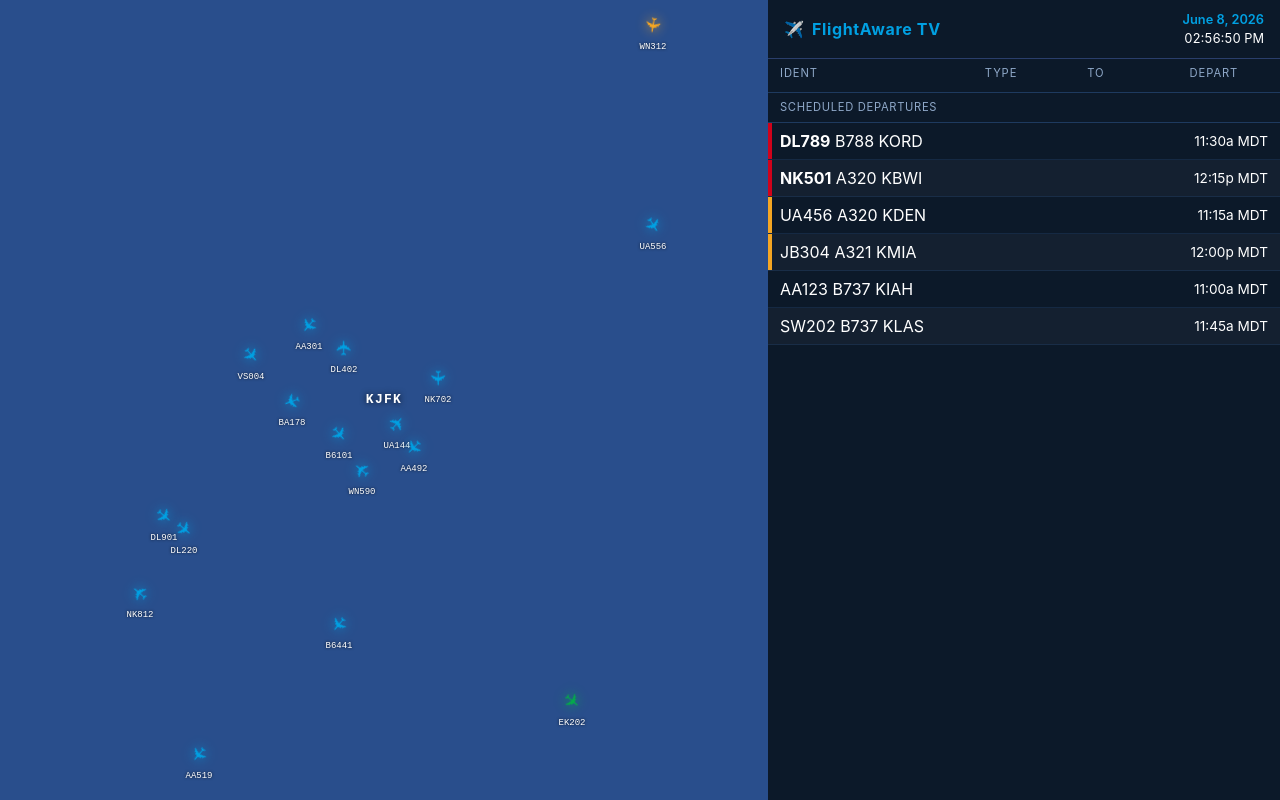
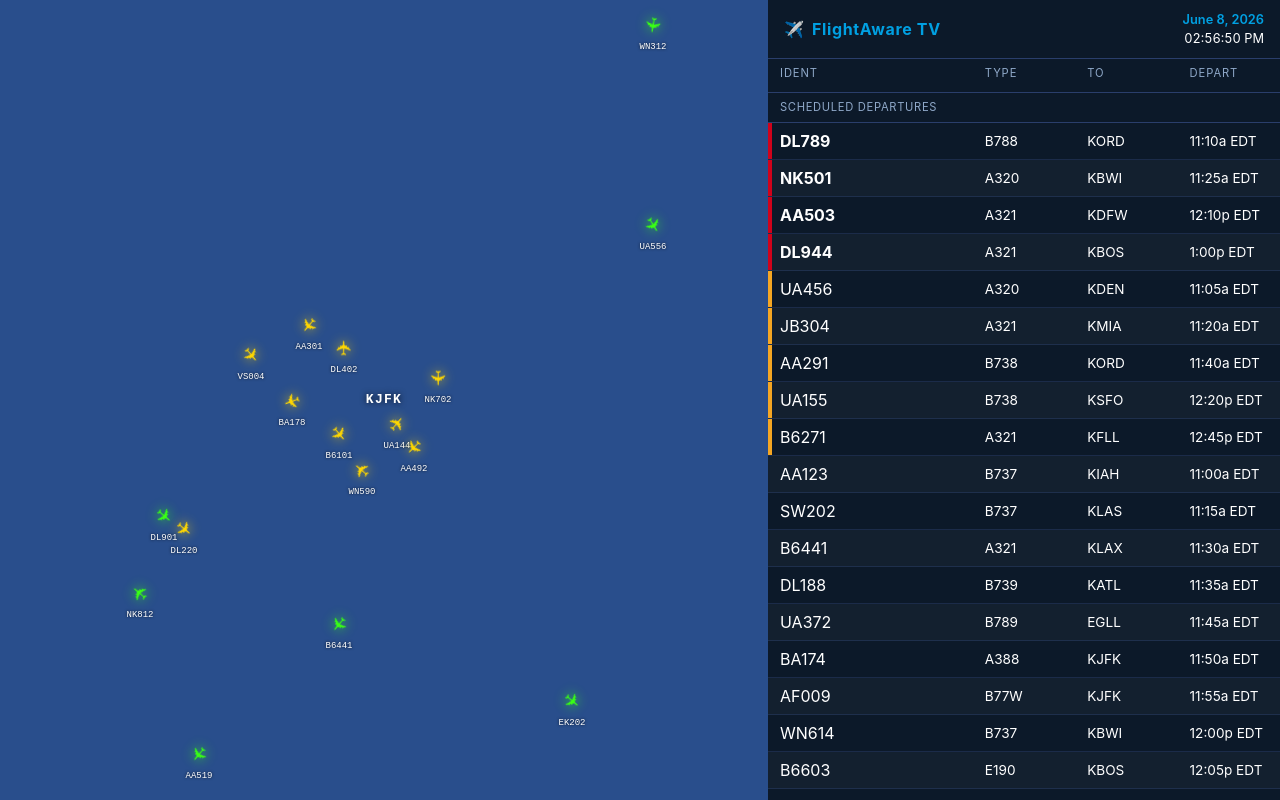
Before and after one commit to hirekarl/flightaware_tv_oracle, a React (Vite) app in the folder frontend/: page / in a window 1280 px wide. Built offline with nearby package versions, Linux system fonts and the light colour scheme; no server answers.

Commit message:
feat(frontend): fix icon colors, align board columns, expand mock flight list
map icons: green #39FF14 airborne / yellow #FFD700 on ground; flight board
rows switched to grid layout so TYPE and TO columns align with headers;
expand mockFlights from 6 to 25 entries to fill the sidebar panel

```diff
--- a/frontend/src/components/FlightCard.tsx
+++ b/frontend/src/components/FlightCard.tsx
@@ -18,20 +18,19 @@ const STATUS_STYLE: Record<OperationalStatus, React.CSSProperties> = {
 };
 
 export default function FlightCard({ flight }: Props) {
-  const { operationalStatus, flightId, aircraftType, route } = flight;
+  const { operationalStatus, flightId } = flight;
 
   return (
     <article
       className={STATUS_CLASS[operationalStatus]}
-      style={{ padding: '6px 12px', flex: 1, ...STATUS_STYLE[operationalStatus] }}
+      style={{ padding: '6px 12px', ...STATUS_STYLE[operationalStatus] }}
       data-status={operationalStatus}
     >
       <span
         style={operationalStatus === 'CRITICAL' ? { fontWeight: 'bold' } : undefined}
       >
         {flightId}
-      </span>{' '}
-      <span>{aircraftType}</span> <span>{route.destination}</span>
+      </span>
     </article>
   );
 }
--- a/frontend/src/components/MapPanel.tsx
+++ b/frontend/src/components/MapPanel.tsx
@@ -65,29 +65,11 @@ const FA_STYLE: maplibregl.StyleSpecification = {
   ],
 };
 
-function isInternational(ac: JFKAircraft): boolean {
-  return (
-    ac.altitudeFt > 30000 &&
-    (!ac.origin.startsWith('K') || !ac.destination.startsWith('K'))
-  );
-}
-
 function statusColor(ac: JFKAircraft): string {
-  if (isInternational(ac)) return '#00A0E2';
-  switch (ac.status) {
-    case 'Taxiing':
-      return '#00A0E2';
-    case 'On Approach':
-      return '#05A94B';
-    case 'On Time':
-      return '#00A0E2';
-    case 'Delayed':
-      return '#F5A623';
-    case 'Departed':
-      return '#00A0E2';
-    case 'Landed':
-      return '#2A3E6B';
+  if (ac.status === 'Taxiing' || ac.status === 'Landed') {
+    return '#FFD700'; // aviation yellow — on ground
   }
+  return '#39FF14'; // neon green — airborne
 }
 
 function makeIconHtml(ac: JFKAircraft): string {
--- a/frontend/src/components/MockFlightBoard.tsx
+++ b/frontend/src/components/MockFlightBoard.tsx
@@ -5,6 +5,8 @@ import FlightCard from './FlightCard';
 interface Props {
   flights: MockFlightEntry[];
 }
+
+const GRID = '2fr 1fr 1fr 1fr';
 
 const headerCell: React.CSSProperties = {
   padding: '6px 12px',
@@ -14,8 +16,15 @@ const headerCell: React.CSSProperties = {
   textAlign: 'left',
 };
 
+const dataCell: React.CSSProperties = {
+  padding: '6px 12px',
+  fontSize: '0.85rem',
+  color: '#fff',
+  whiteSpace: 'nowrap',
+};
+
 const departCell: React.CSSProperties = {
-  padding: '4px 12px',
+  padding: '6px 12px',
   fontSize: '0.85rem',
   color: '#fff',
   whiteSpace: 'nowrap',
@@ -36,8 +45,8 @@ export default function MockFlightBoard({ flights }: Props) {
       <div
         style={{
           display: 'grid',
-          gridTemplateColumns: '2fr 1fr 1fr 1fr',
-          borderBottom: '1px solid #1e3a5f',
+          gridTemplateColumns: GRID,
+          borderBottom: '1px solid #2A3E6B',
           paddingBottom: '4px',
         }}
       >
@@ -54,26 +63,28 @@ export default function MockFlightBoard({ flights }: Props) {
           fontSize: '0.7rem',
           padding: '6px 12px',
           letterSpacing: '0.06em',
-          borderBottom: '1px solid #1e3a5f',
+          borderBottom: '1px solid #2A3E6B',
           textTransform: 'uppercase',
         }}
       >
         Scheduled Departures
       </div>
 
-      {/* Flight rows — FlightCard renders IDENT + TYPE + DESTINATION */}
+      {/* Flight rows — each column is a separate grid cell */}
       {flights.map((flight, idx) => (
         <div
           key={flight.flightId}
           style={{
-            display: 'flex',
+            display: 'grid',
+            gridTemplateColumns: GRID,
             alignItems: 'center',
-            justifyContent: 'space-between',
             background: idx % 2 === 0 ? 'transparent' : 'rgba(255,255,255,0.03)',
-            borderBottom: '1px solid rgba(30,58,95,0.5)',
+            borderBottom: '1px solid rgba(42,62,107,0.5)',
           }}
         >
           <FlightCard flight={flight} />
+          <span style={dataCell}>{flight.aircraftType}</span>
+          <span style={dataCell}>{flight.route.destination}</span>
           <span style={departCell}>{flight.departTime}</span>
         </div>
       ))}
--- a/frontend/src/fixtures/mockFlights.ts
+++ b/frontend/src/fixtures/mockFlights.ts
@@ -18,7 +18,7 @@ export const mockFlights: MockFlightEntry[] = [
       downstreamImpact: 'None',
       recommendedAction: 'Maintain current heading',
     },
-    departTime: '11:00a MDT',
+    departTime: '11:00a EDT',
   },
   {
     flightId: 'UA456',
@@ -33,7 +33,7 @@ export const mockFlights: MockFlightEntry[] = [
       downstreamImpact: 'Gate delay likely 20–30 min',
       recommendedAction: 'Hold pattern, notify gate ops',
     },
-    departTime: '11:15a MDT',
+    departTime: '11:05a EDT',
   },
   {
     flightId: 'DL789',
@@ -48,7 +48,7 @@ export const mockFlights: MockFlightEntry[] = [
       downstreamImpact: '3 connecting flights at risk',
       recommendedAction: 'Declare minimum fuel, coordinate KMDW crew',
     },
-    departTime: '11:30a MDT',
+    departTime: '11:10a EDT',
   },
   {
     flightId: 'SW202',
@@ -63,7 +63,7 @@ export const mockFlights: MockFlightEntry[] = [
       downstreamImpact: 'None',
       recommendedAction: 'No action required',
     },
-    departTime: '11:45a MDT',
+    departTime: '11:15a EDT',
   },
   {
     flightId: 'JB304',
@@ -78,7 +78,7 @@ export const mockFlights: MockFlightEntry[] = [
       downstreamImpact: 'Arrival delay 35 min',
       recommendedAction: 'Monitor fuel state, advise cabin crew',
     },
-    departTime: '12:00p MDT',
+    departTime: '11:20a EDT',
   },
   {
     flightId: 'NK501',
@@ -93,6 +93,291 @@ export const mockFlights: MockFlightEntry[] = [
       downstreamImpact: 'Emergency fuel declaration imminent',
       recommendedAction: 'Divert KDCA immediately, notify ATC',
     },
-    departTime: '12:15p MDT',
+    departTime: '11:25a EDT',
+  },
+  {
+    flightId: 'B6441',
+    aircraftType: 'A321',
+    route: { departure: 'KJFK', destination: 'KLAX' },
+    operationalStatus: 'NORMAL',
+    deviationType: 'NONE',
+    telemetry: { fuelRemainingMin: 240, altitude: 38000 },
+    aiAnalysis: {
+      summaryTitle: 'On track',
+      rootCause: 'None',
+      downstreamImpact: 'None',
+      recommendedAction: 'No action required',
+    },
+    departTime: '11:30a EDT',
+  },
+  {
+    flightId: 'DL188',
+    aircraftType: 'B739',
+    route: { departure: 'KJFK', destination: 'KATL' },
+    operationalStatus: 'NORMAL',
+    deviationType: 'NONE',
+    telemetry: { fuelRemainingMin: 165, altitude: 36000 },
+    aiAnalysis: {
+      summaryTitle: 'On track',
+      rootCause: 'None',
+      downstreamImpact: 'None',
+      recommendedAction: 'No action required',
+    },
+    departTime: '11:35a EDT',
+  },
+  {
+    flightId: 'AA291',
+    aircraftType: 'B738',
+    route: { departure: 'KJFK', destination: 'KORD' },
+    operationalStatus: 'WARNING',
+    deviationType: 'NONE',
+    telemetry: { fuelRemainingMin: 88, altitude: 33000 },
+    aiAnalysis: {
+      summaryTitle: 'Low fuel advisory',
+      rootCause: 'Winds stronger than forecast',
+      downstreamImpact: 'May require fuel stop',
+      recommendedAction: 'Monitor fuel, contact dispatch',
+    },
+    departTime: '11:40a EDT',
+  },
+  {
+    flightId: 'UA372',
+    aircraftType: 'B789',
+    route: { departure: 'KJFK', destination: 'EGLL' },
+    operationalStatus: 'NORMAL',
+    deviationType: 'NONE',
+    telemetry: { fuelRemainingMin: 420, altitude: 39000 },
+    aiAnalysis: {
+      summaryTitle: 'Transatlantic — on track',
+      rootCause: 'None',
+      downstreamImpact: 'None',
+      recommendedAction: 'No action required',
+    },
+    departTime: '11:45a EDT',
+  },
+  {
+    flightId: 'BA174',
+    aircraftType: 'A388',
+    route: { departure: 'EGLL', destination: 'KJFK' },
+    operationalStatus: 'NORMAL',
+    deviationType: 'NONE',
+    telemetry: { fuelRemainingMin: 380, altitude: 41000 },
+    aiAnalysis: {
+      summaryTitle: 'Inbound — on track',
+      rootCause: 'None',
+      downstreamImpact: 'None',
+      recommendedAction: 'No action required',
+    },
+    departTime: '11:50a EDT',
+  },
+  {
+    flightId: 'AF009',
+    aircraftType: 'B77W',
+    route: { departure: 'LFPG', destination: 'KJFK' },
+    operationalStatus: 'NORMAL',
+    deviationType: 'NONE',
+    telemetry: { fuelRemainingMin: 310, altitude: 40000 },
+    aiAnalysis: {
+      summaryTitle: 'Inbound — on track',
+      rootCause: 'None',
+      downstreamImpact: 'None',
+      recommendedAction: 'No action required',
+    },
+    departTime: '11:55a EDT',
+  },
+  {
+    flightId: 'WN614',
+    aircraftType: 'B737',
+    route: { departure: 'KJFK', destination: 'KBWI' },
+    operationalStatus: 'NORMAL',
+    deviationType: 'NONE',
+    telemetry: { fuelRemainingMin: 130, altitude: 29000 },
+    aiAnalysis: {
+      summaryTitle: 'On track',
+      rootCause: 'None',
+      downstreamImpact: 'None',
+      recommendedAction: 'No action required',
+    },
+    departTime: '12:00p EDT',
+  },
+  {
+    flightId: 'B6603',
+    aircraftType: 'E190',
+    route: { departure: 'KJFK', destination: 'KBOS' },
+    operationalStatus: 'NORMAL',
+    deviationType: 'NONE',
+    telemetry: { fuelRemainingMin: 110, altitude: 22000 },
+    aiAnalysis: {
+      summaryTitle: 'On track',
+      rootCause: 'None',
+      downstreamImpact: 'None',
+      recommendedAction: 'No action required',
+    },
+    departTime: '12:05p EDT',
+  },
+  {
+    flightId: 'AA503',
+    aircraftType: 'A321',
+    route: { departure: 'KJFK', destination: 'KDFW' },
+    operationalStatus: 'CRITICAL',
+    deviationType: 'DIVERSION',
+    telemetry: { fuelRemainingMin: 28, altitude: 15000 },
+    aiAnalysis: {
+      summaryTitle: 'Diverting — mechanical',
+      rootCause: 'Engine 2 oil pressure warning',
+      downstreamImpact: 'Passengers require rebooking',
+      recommendedAction: 'Declare emergency, divert KPHL',
+    },
+    departTime: '12:10p EDT',
+  },
+  {
+    flightId: 'DL512',
+    aircraftType: 'A220',
+    route: { departure: 'KJFK', destination: 'KDEN' },
+    operationalStatus: 'NORMAL',
+    deviationType: 'NONE',
+    telemetry: { fuelRemainingMin: 195, altitude: 37000 },
+    aiAnalysis: {
+      summaryTitle: 'On track',
+      rootCause: 'None',
+      downstreamImpact: 'None',
+      recommendedAction: 'No action required',
+    },
+    departTime: '12:15p EDT',
+  },
+  {
+    flightId: 'UA155',
+    aircraftType: 'B738',
+    route: { departure: 'KJFK', destination: 'KSFO' },
+    operationalStatus: 'WARNING',
+    deviationType: 'HOLDING_PATTERN',
+    telemetry: { fuelRemainingMin: 72, altitude: 26000 },
+    aiAnalysis: {
+      summaryTitle: 'Holding — SFO ATC',
+      rootCause: 'Ground stop at KSFO — fog',
+      downstreamImpact: 'Delay 45+ min',
+      recommendedAction: 'Monitor fuel, request divert options',
+    },
+    departTime: '12:20p EDT',
+  },
+  {
+    flightId: 'NK812',
+    aircraftType: 'A320',
+    route: { departure: 'KJFK', destination: 'KMCO' },
+    operationalStatus: 'NORMAL',
+    deviationType: 'NONE',
+    telemetry: { fuelRemainingMin: 155, altitude: 35000 },
+    aiAnalysis: {
+      summaryTitle: 'On track',
+      rootCause: 'None',
+      downstreamImpact: 'None',
+      recommendedAction: 'No action required',
+    },
+    departTime: '12:25p EDT',
+  },
+  {
+    flightId: 'KL642',
+    aircraftType: 'B772',
+    route: { departure: 'EHAM', destination: 'KJFK' },
+    operationalStatus: 'NORMAL',
+    deviationType: 'NONE',
+    telemetry: { fuelRemainingMin: 290, altitude: 40000 },
+    aiAnalysis: {
+      summaryTitle: 'Inbound — on track',
+      rootCause: 'None',
+      downstreamImpact: 'None',
+      recommendedAction: 'No action required',
+    },
+    departTime: '12:30p EDT',
+  },
+  {
+    flightId: 'AA819',
+    aircraftType: 'B738',
+    route: { departure: 'KJFK', destination: 'KMIA' },
+    operationalStatus: 'NORMAL',
+    deviationType: 'NONE',
+    telemetry: { fuelRemainingMin: 148, altitude: 34000 },
+    aiAnalysis: {
+      summaryTitle: 'On track',
+      rootCause: 'None',
+      downstreamImpact: 'None',
+      recommendedAction: 'No action required',
+    },
+    departTime: '12:35p EDT',
+  },
+  {
+    flightId: 'DL403',
+    aircraftType: 'B739',
+    route: { departure: 'KJFK', destination: 'KSLC' },
+    operationalStatus: 'NORMAL',
+    deviationType: 'NONE',
+    telemetry: { fuelRemainingMin: 220, altitude: 38000 },
+    aiAnalysis: {
+      summaryTitle: 'On track',
+      rootCause: 'None',
+      downstreamImpact: 'None',
+      recommendedAction: 'No action required',
+    },
+    departTime: '12:40p EDT',
+  },
+  {
+    flightId: 'B6271',
+    aircraftType: 'A321',
+    route: { departure: 'KJFK', destination: 'KFLL' },
+    operationalStatus: 'WARNING',
+    deviationType: 'NONE',
+    telemetry: { fuelRemainingMin: 82, altitude: 30000 },
+    aiAnalysis: {
+      summaryTitle: 'Fuel advisory',
+      rootCause: 'Stronger headwinds than filed',
+      downstreamImpact: 'Possible fuel stop',
+      recommendedAction: 'Contact dispatch, reassess en route',
+    },
+    departTime: '12:45p EDT',
+  },
+  {
+    flightId: 'UA788',
+    aircraftType: 'B789',
+    route: { departure: 'KJFK', destination: 'RJTT' },
+    operationalStatus: 'NORMAL',
+    deviationType: 'NONE',
+    telemetry: { fuelRemainingMin: 510, altitude: 41000 },
+    aiAnalysis: {
+      summaryTitle: 'Transpacific — on track',
+      rootCause: 'None',
+      downstreamImpact: 'None',
+      recommendedAction: 'No action required',
+    },
+    departTime: '12:50p EDT',
+  },
+  {
+    flightId: 'AA101',
+    aircraftType: 'B77W',
+    route: { departure: 'KJFK', destination: 'EGLL' },
+    operationalStatus: 'NORMAL',
+    deviationType: 'NONE',
+    telemetry: { fuelRemainingMin: 440, altitude: 39000 },
+    aiAnalysis: {
+      summaryTitle: 'Transatlantic — on track',
+      rootCause: 'None',
+      downstreamImpact: 'None',
+      recommendedAction: 'No action required',
+    },
+    departTime: '12:55p EDT',
+  },
+  {
+    flightId: 'DL944',
+    aircraftType: 'A321',
+    route: { departure: 'KJFK', destination: 'KBOS' },
+    operationalStatus: 'CRITICAL',
+    deviationType: 'GO_AROUND',
+    telemetry: { fuelRemainingMin: 35, altitude: 10000 },
+    aiAnalysis: {
+      summaryTitle: 'Go-around — runway incursion at KBOS',
+      rootCause: 'Unauthorized aircraft on active runway',
+      downstreamImpact: 'ATC sequencing delay 20 min',
+      recommendedAction: 'Coordinate with KBOS tower, monitor fuel',
+    },
+    departTime: '1:00p EDT',
   },
 ];
```
Also changed, not shown: 1 other file (tests, documents, lock files or other folders).
